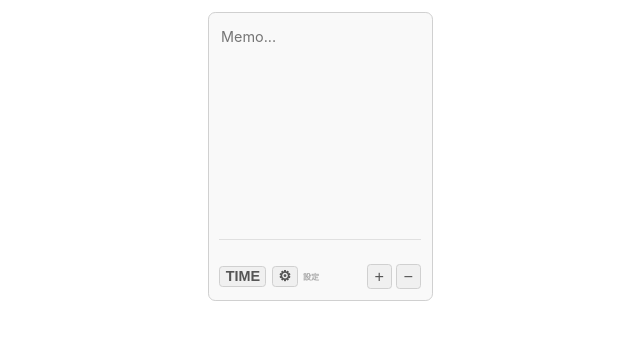
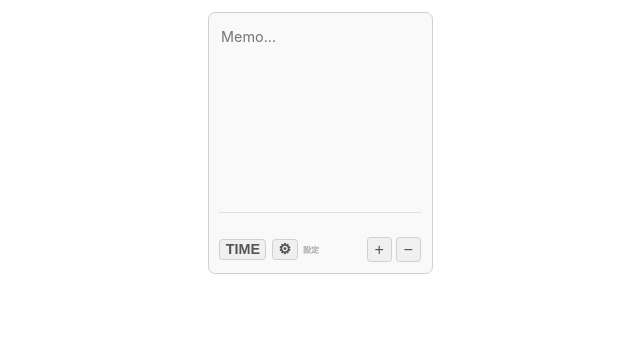
Before and after one commit to tsurutahiroki/Memo-Widget-Share, a plain HTML site: page index.html in a window 1280 px wide. Shown: the whole page, without its empty margins (320-960 px from the left). Drawn offline with Linux system fonts and the light colour scheme.

Commit message:
Update index.html

```diff
--- a/index.html
+++ b/index.html
@@ -28,7 +28,7 @@
             display: flex; flex-direction: column; position: relative;
         }
         textarea {
-            width: 100%; height: 230px; background: transparent !important; border: none !important;
+            width: 100%; height: 200px; background: transparent !important; border: none !important;
             color: #191919 !important; font-size: 16px !important; line-height: 1.6 !important;
             resize: none; outline: none; font-family: inherit !important;
         }
```
